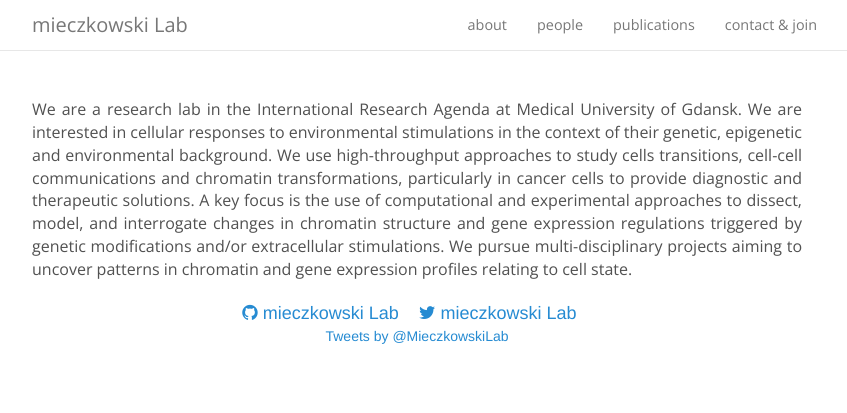
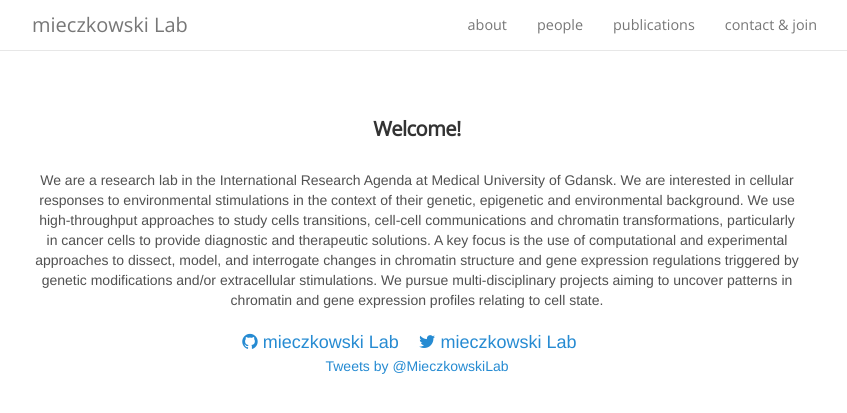
Before and after one commit to jakubmie/jakubmie.github.io, a Jekyll site: the page built from index.html, in a window 1280 px wide. Shown: the top 413 px of the page, without its empty margins (223-1070 px from the left). Built offline with Jekyll 4.4.1, drawn with Linux system fonts in a browser that asks for light colours; nearby versions of some CDN libraries; comment, search, counter and statistics services are not loaded.

Commit message:
Update index.html

```diff
--- a/index.html
+++ b/index.html
@@ -5,6 +5,7 @@ layout: default
 <div class='container'>
     <header class="masthead text-center">
       <p align=”justify”>
+      <h4>Welcome!</h4><br>
       We are a research lab in the International Research Agenda at Medical University of Gdansk. We are interested in cellular responses to environmental stimulations in the context of their genetic, epigenetic and environmental background. We use high-throughput approaches to study cells transitions, cell-cell communications and chromatin transformations, particularly in cancer cells to provide diagnostic and therapeutic solutions. A key focus is the use of computational and experimental approaches to dissect, model, and interrogate changes in chromatin structure and gene expression regulations triggered by genetic modifications and/or extracellular stimulations. We pursue multi-disciplinary projects aiming to uncover patterns in chromatin and gene expression profiles relating to cell state.
       </p>
 
```
